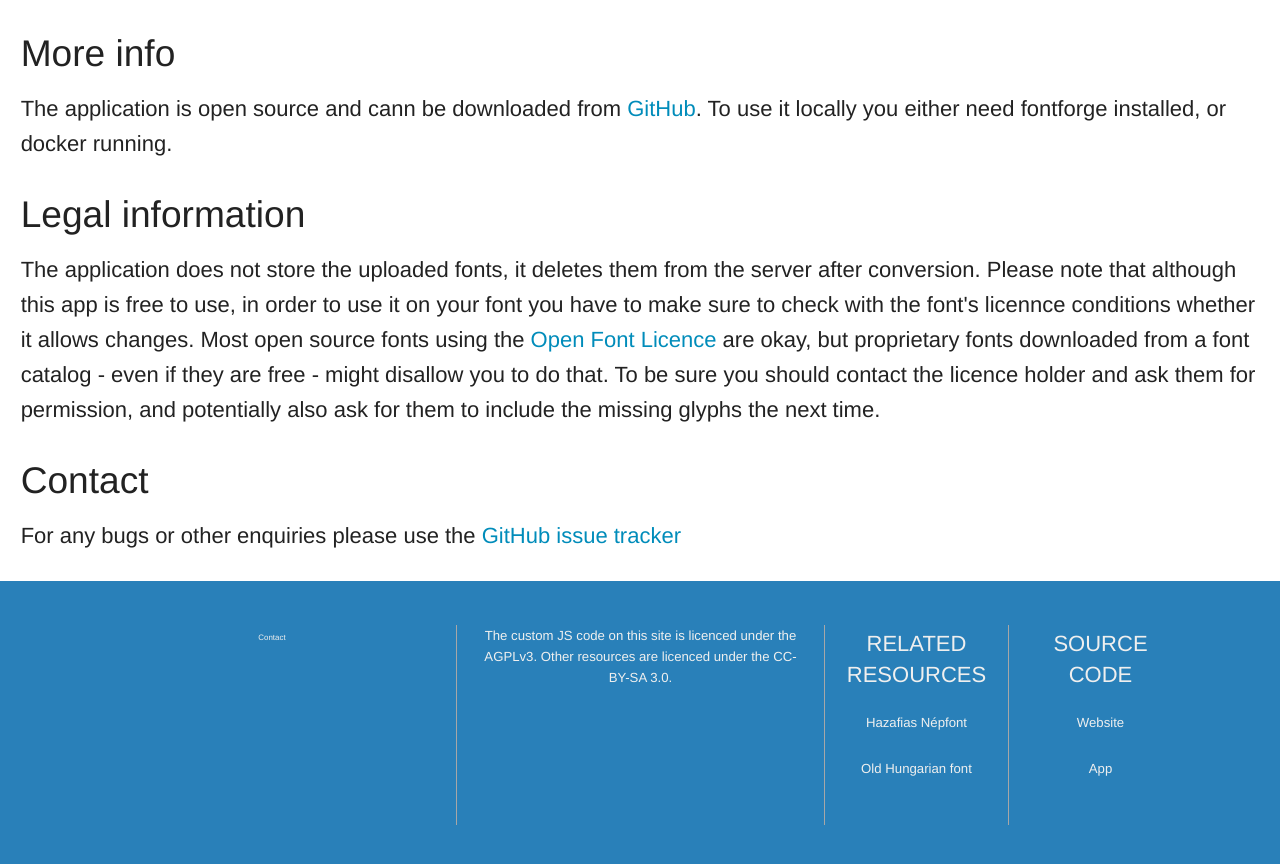
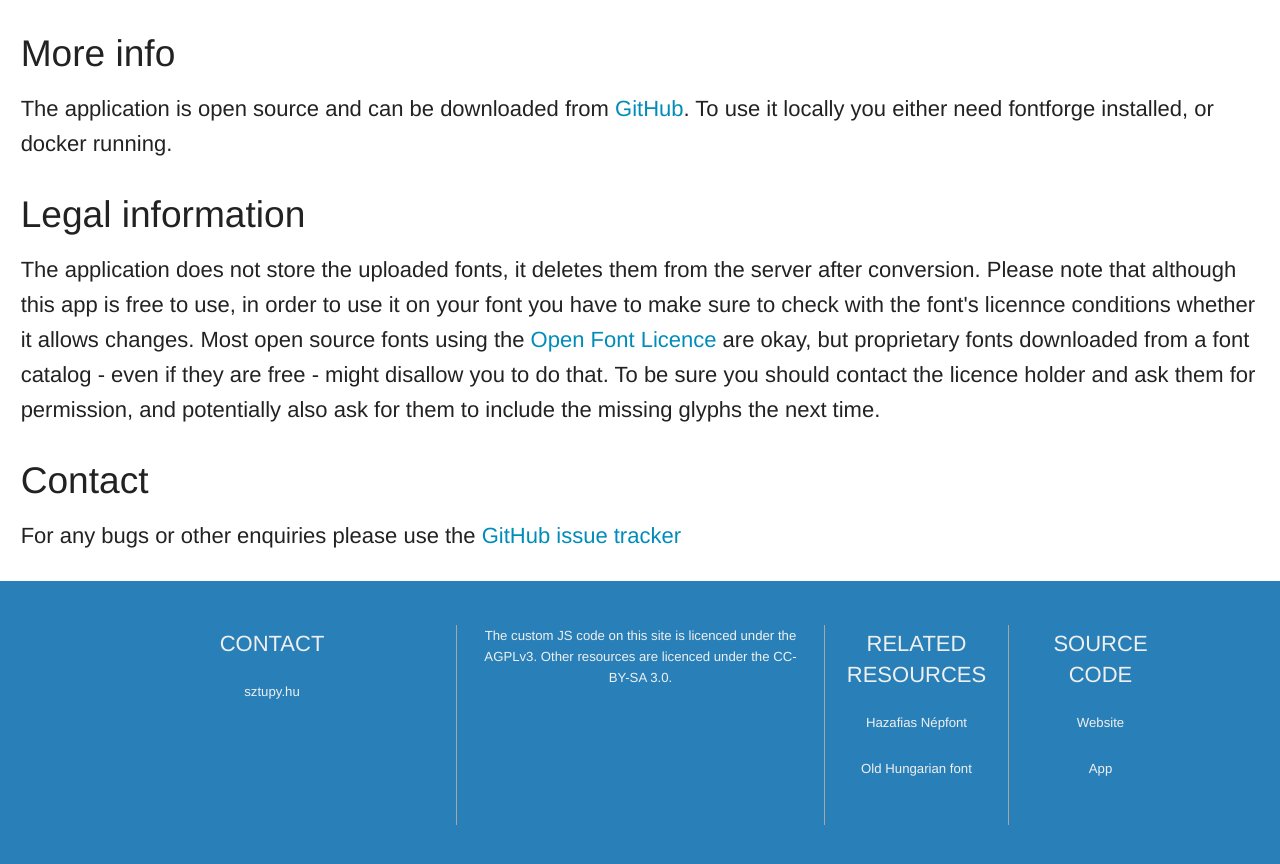
Before and after one commit to sztupy/accentizer, a website: page index_en.html in a window 1280 px wide. Shown: the part 2025-2889 px from the top of the page. Drawn offline with Linux system fonts and the light colour scheme.

Commit message:
Generated based on 42ddff853c7b47a425a13c0c0657948e0e31105e

```diff
--- a/index_en.html
+++ b/index_en.html
@@ -100,7 +100,7 @@
         <p class="text-center"><img src="images/example.png"></p>
 
         <h3 id="font">More info</h3>
-        <p>The application is open source and cann be downloaded from <a href="https://github.com/sztupy/accentizer">GitHub</a>. To use it locally you either need fontforge installed, or docker running.</p>
+        <p>The application is open source and can be downloaded from <a href="https://github.com/sztupy/accentizer">GitHub</a>. To use it locally you either need fontforge installed, or docker running.</p>
 
         <h3 id="legal">Legal information</h3>
         <p>The application does not store the uploaded fonts, it deletes them from the server after conversion.
@@ -117,7 +117,10 @@
     <footer class="footer">
       <div class="row full-width">
         <div class="small-12 medium-3 large-4 columns">
-          <p><a href="https://sztupy.hu">Contact</a></p>
+          <h4>Contact</h4>
+          <ul class="footer-links">
+            <li><a href="https://sztupy.hu">sztupy.hu</a></li>
+          </ul>
         </div>
         <div class="small-12 medium-3 large-4 columns">
           <p>The custom JS code on this site is licenced under the AGPLv3. Other resources are licenced under the CC-BY-SA 3.0.</p>
```
Also changed, not shown: index_hu.html (+4 -1 lines).
